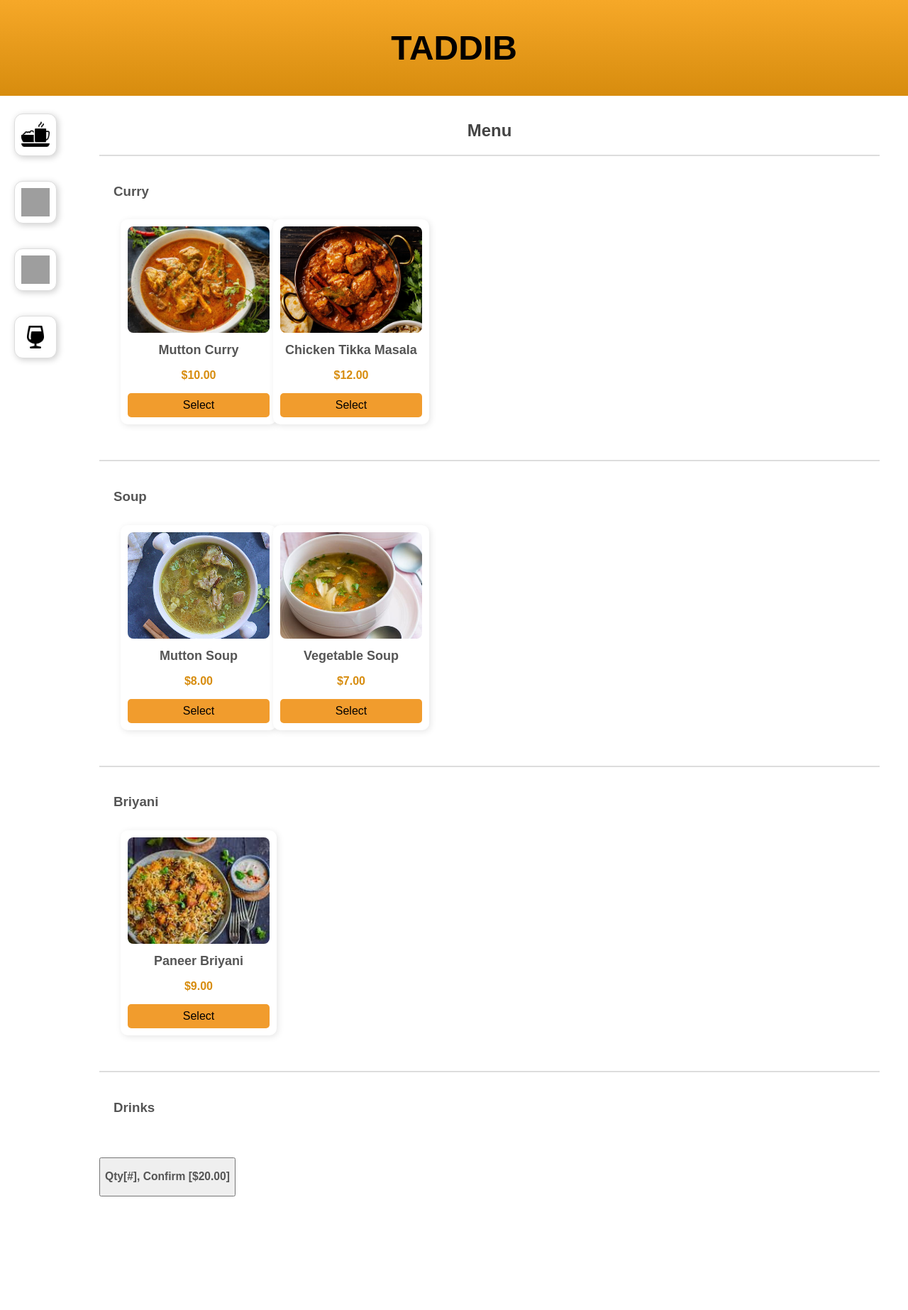
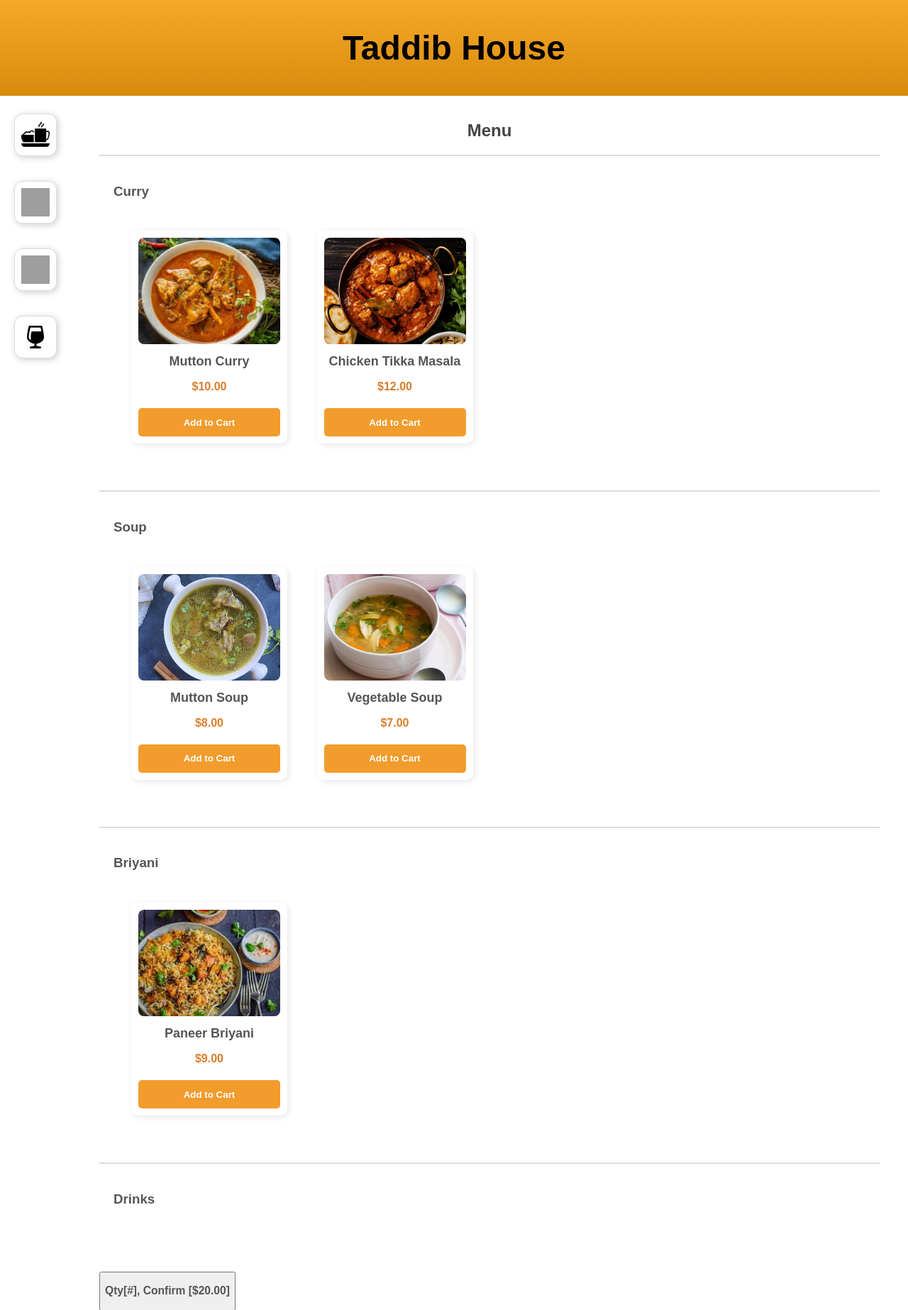
Before and after one commit to BanyarSawThit/taddib-4, a Django app: page /table/1/ in a window 1280 px wide. Shown: the top 1846 px of the page at 71% size. Run offline with Django 5.2, Linux system fonts and the light colour scheme; data comes from the database, SQL or seed files in the repository; both versions use the stored data as it was after the commit; grey boxes are pictures that could not be loaded.

Commit message:
menu page update

```diff
--- a/restaurant/order/static/css/style.css
+++ b/restaurant/order/static/css/style.css
@@ -151,17 +151,39 @@ html {
 .menu-grid {
     display: grid;
     grid-template-columns: repeat(auto-fill, minmax(200px, 1fr));
-    gap: 15px;
+    gap: 16px;
+    padding: 16px 15px;
 }
 
+
 .menu-item {
+    position: relative;
     background: white;
     padding: 10px;
     border-radius: 10px;
     box-shadow: 2px 2px 10px rgba(0, 0, 0, 0.1);
     margin: 10px;
     text-align: center;
-    width: 200px;
+    width: 100%;
+    max-width: 200px; /* Limit the max width of the item */
+    height: 280px; /* Control the height of the menu items */
+}
+
+.menu-item:hover{
+    /*background: linear-gradient(0deg, rgba(255, 217, 0, 0.71) 0%, #ffc300 32.5%, #ffb700 52.5%, #ffa600 79%, #ff8c00 100%);*/
+    background: linear-gradient(to top, #fff3e0, #ffd7a3, #ffcc80, #ffb84d );
+}
+
+.menu-item::after {
+    content: "";
+    position: absolute;
+    bottom: 10px; /* Position it above the Add to Cart button */
+    left: 0;
+    width: 100%;
+    height: 30px; /* Adjust height to match the size of the button */
+    background-color: #e0af6e;
+    border-radius: 5px;
+    z-index: -1; /* Ensure it stays in the background */
 }
 
 h2 {
@@ -188,25 +210,35 @@ h3 {
 .menu-item p {
     font-size: 16px;
     font-weight: bold;
-    color: #d78c0e;
+    color: #da7c2b;
 }
 
-.select-btn {
+/* "Add to Cart" Button */
+.add-to-cart-btn {
     display: block;
-    padding: 8px;
     background-color: #f19c2d;
     color: white;
     text-decoration: none;
+    border: none;
     border-radius: 5px;
     margin-top: 10px;
     transition: 0.3s;
+    position: absolute;  /* Position it at the bottom of the menu item */
+    bottom: 10px;        /* 10px from the bottom */
+    left: 50%;           /* Center it horizontally */
+    transform: translateX(-50%); /* Center button with transform */
+    width: 200px;         /* Button width will be automatic */
+    height: 40px;
+    padding: 8px 15px;   /* Adjust padding for a smaller button */
+    font-weight: bold;   /* Optional: Make the text bold */
+    text-align: center;  /* Center the text */
 }
 
-.select-btn:hover {
+.add-to-cart-btn:hover {
     background-color: #b06a0f;
 }
 
-/*customization_page button style starts here*/
+/* Customization Page Button Styling */
 .button-group {
     display: flex;
     gap: 10px;
@@ -236,12 +268,11 @@ h3 {
     padding: 5px 10px;
     cursor: pointer;
 }
-/*customization_page button style ends here*/
 
-/*popup style*/
+/* Popup style */
 .popup {
     position: fixed;
-    top:80%;
+    top: 80%;
     left: 50%;
     transform: translateX(-50%);
     background-color: #28a745;
@@ -253,4 +284,5 @@ h3 {
     z-index: 1000;
     animation: fadeIn 0.5s;
 }
-/*popup style end*/
+
+/* Popup style end */
--- a/restaurant/order/templates/order/base.html
+++ b/restaurant/order/templates/order/base.html
@@ -8,7 +8,7 @@
     <body>
         <header class="page-header">
             <div class="container base-container">
-                <h1><a href="{% url 'table_select' %}">TADDIB</a></h1>
+                <h1><a href="{% url 'table_select' %}">Taddib House</a></h1>
             </div>
         </header>
         <main class="container base-container">
--- a/restaurant/order/templates/order/menu_page.html
+++ b/restaurant/order/templates/order/menu_page.html
@@ -19,18 +19,25 @@
 <div class="menu-grid">
     {% for x in menu_items %}
     {% if x.category.id == category.id %}
+    <!-- Make the entire menu item clickable and link to customization page -->
 <div class="menu-item" data-category="{{ x.category.id }}">
+<a href="{% url 'customization_page' table_id=table_id item_id=x.pk %}">
     <img src="{{ x.item_image.url }}" alt="{{ x.name }}">
     <h3>{{ x.name }}</h3>
 <p>${{ x.base_price }}</p>
-                                <a href="{% url 'customization_page' table_id=table_id item_id=x.pk %}" class="select-btn">Select</a>
+</a>
+
+    <!-- Add to Cart button inside the menu item -->
+    <button class="add-to-cart-btn" data-item-id="{{ x.pk }}" data-name="{{ x.name }}" data-price="{{ x.base_price }}">
+        Add to Cart
+    </button>
 </div>
     {% endif %}
     {% endfor %}
 </div>
 </div>
     {% endfor %}
-        <button><a href="{% url 'cart_summary' %}"><h3 >Qty[#], Confirm [$20.00] </h3></a></button>
+    <button><a href="{% url 'cart_summary' %}"><h3>Qty[#], Confirm [$20.00]</h3></a></button>
 
 </div>
 
@@ -52,20 +59,31 @@
                 }
             });
         });
+
+        // Handle Add to Cart button click
+        const addToCartBtns = document.querySelectorAll('.add-to-cart-btn');
+
+        addToCartBtns.forEach(btn => {
+            btn.addEventListener('click', function () {
+                const itemId = btn.getAttribute('data-item-id');
+                const itemName = btn.getAttribute('data-name');
+                const itemPrice = btn.getAttribute('data-price');
+
+                // Add item to cart (store in sessionStorage or any method of your choice)
+                let cart = JSON.parse(sessionStorage.getItem('cart')) || [];
+                cart.push({
+                    itemId: itemId,
+                    itemName: itemName,
+                    itemPrice: itemPrice,
+                    quantity: 1
+                });
+                sessionStorage.setItem('cart', JSON.stringify(cart));
+
+                // Optional: Display a message or update the cart summary dynamically
+                alert(itemName + ' added to the cart!');
+            });
+        });
     });
 </script>
 
-{#<div class="menu-container">#}
-{#    <h2>Menu page</h2>#}
-{#    {% for x in menu_items %}#}
-{#        <article>#}
-{#            <img src="{{ x.item_image.url }}" alt="{{ x.name }}" width="100" height="100">#}
-{#            <h3><a href="{% url 'customization_page' table_id=table_id item_id=x.pk %}">{{ x.name }}</a></h3>#}
-{#              <h3><a href="{% url 'customization_page' %}?table_id={{ table_id }}&item_id={{ x.pk }}">{{ x.name }}</a></h3>#}
-{#            <p>{{ x.description }}</p>#}
-{#        </article>#}
-{#        <br>#}
-{#    {% endfor %}#}
-{#</div>#}
-
 {% endblock %}
```
Also changed, not shown: restaurant/db.sqlite3. Lines whose indentation alone changed are shown as unchanged.
